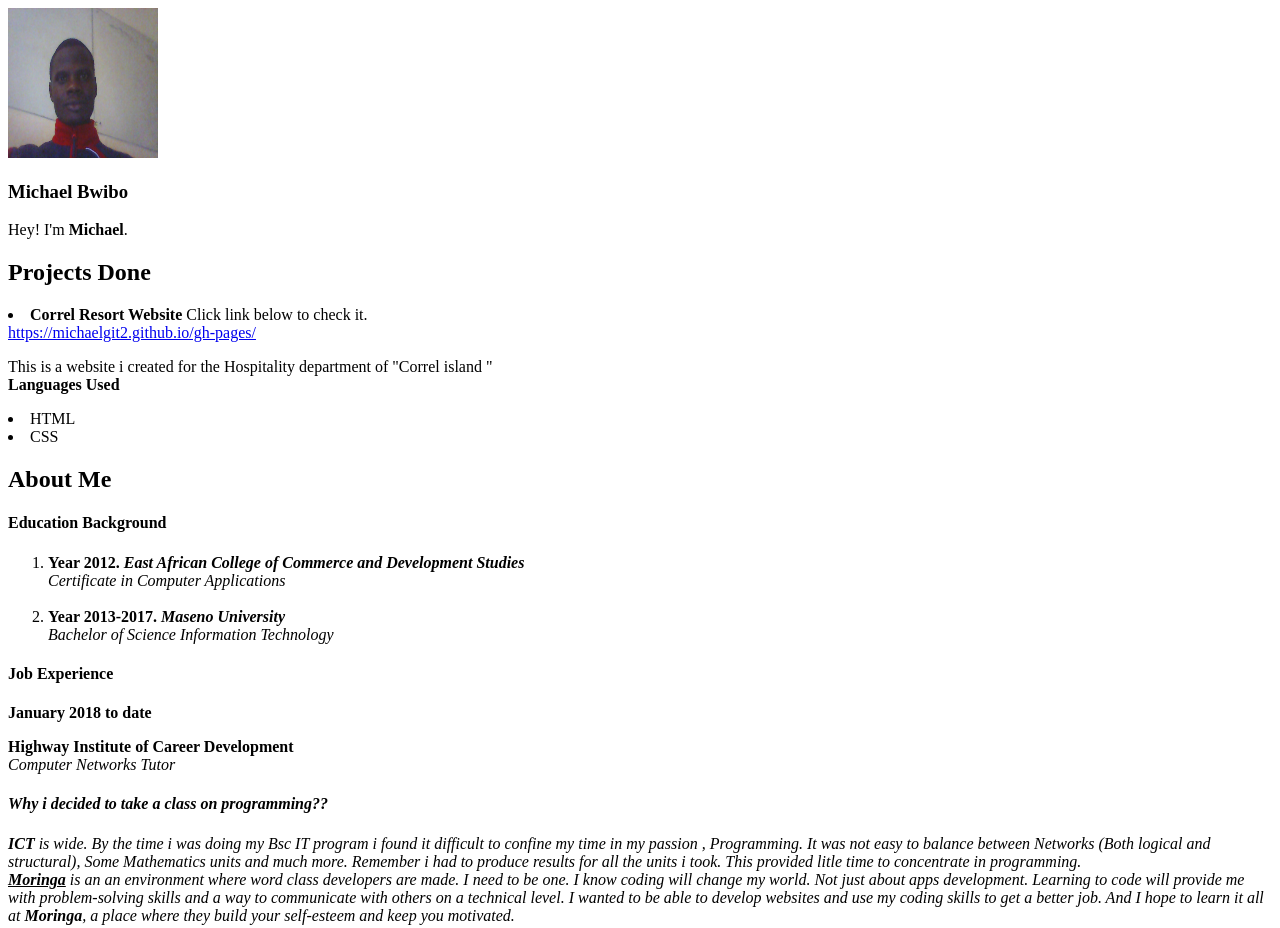
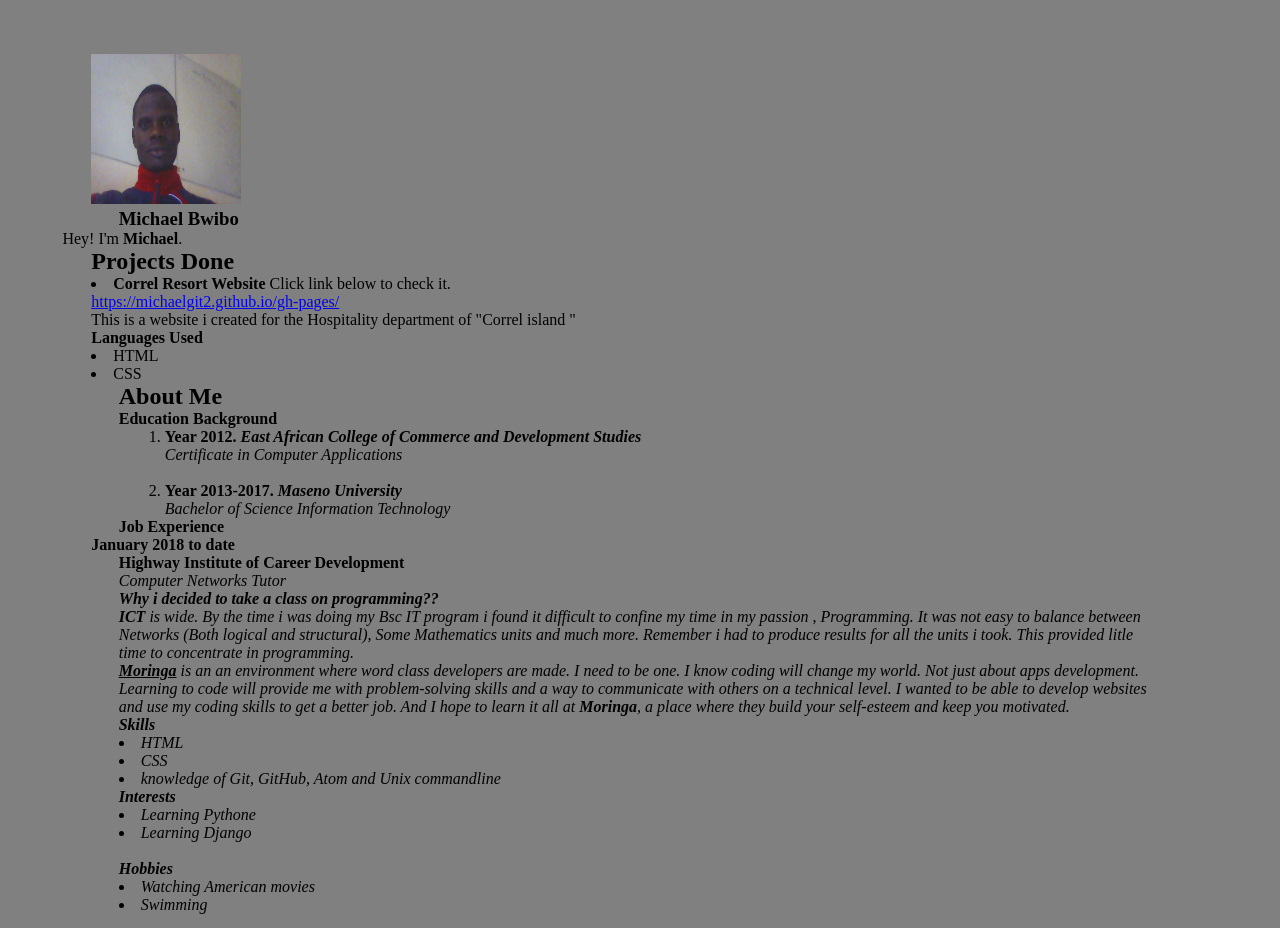
Before and after one commit to michaelGit2/portfolio, a plain HTML site: page index.html in a window 1280 px wide. Shown: the top 928 px of the page. Drawn offline with Linux system fonts and the light colour scheme.

```diff
--- a/css/portfolio.css
+++ b/css/portfolio.css
@@ -0,0 +1,5 @@
+*{
+  background-color: grey;
+  max-width: 95%;
+  margin: auto;
+}
```
Also changed, not shown: index.html (+1 -1 lines).
